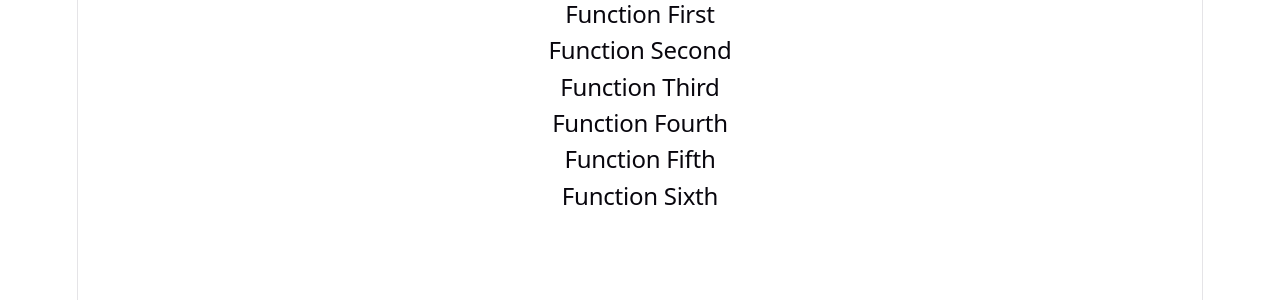
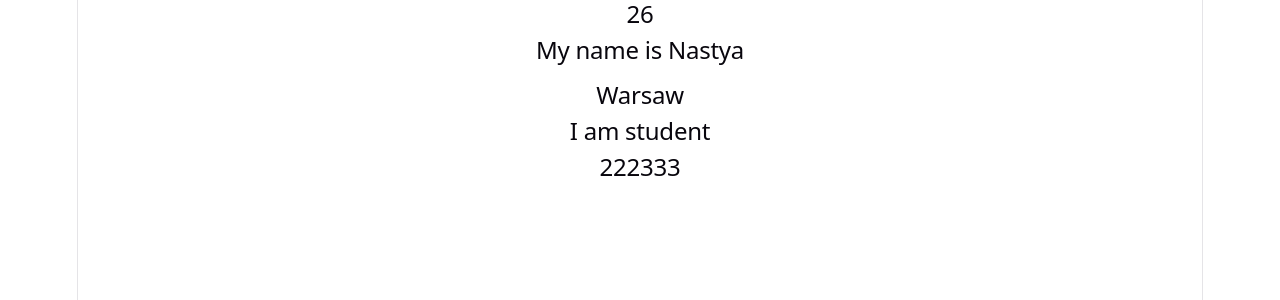
Before and after one commit to NnnastyaA/RRR, a React (Vite) app in the folder rrr-project/: page / in a window 1280 px wide. Shown: the top 300 px of the page. Built offline with nearby package versions, Linux system fonts and the light colour scheme.

Commit message:
added homework

```diff
--- a/rrr-project/src/App.jsx
+++ b/rrr-project/src/App.jsx
@@ -3,27 +3,9 @@ import reactLogo from "./assets/react.svg";
 import viteLogo from "./assets/vite.svg";
 import heroImg from "./assets/hero.png";
 import "./App.css";
-
-export const CompFirst = () => {
-  return <h2>Function First</h2>;
-};
-
-export const CompSecond = () => {
-  return <h2>Function Second</h2>;
-};
-
-export const CompThird = () => {
-  return <h2>Function Third</h2>;
-};
-
-export const CompFourth = () => {
-  return <h2>Function Fourth</h2>;
-};
-
-export const CompFifth = () => {
-  return <h2>Function Fifth</h2>;
-};
-
-export const CompSixth = () => {
-  return <h2>Function Sixth</h2>;
-};
+import CompFirst from "./CompFirst.jsx";
+import CompSecond from "./CompSecond.jsx";
+import CompThird from "./CompThird.jsx";
+import CompFourth from "./CompFourth.jsx";
+import CompFifth from "./CompFifth.jsx";
+import CompSixth from "./CompSixth.jsx";
--- /dev/null
+++ b/rrr-project/src/CompFifth.jsx
@@ -0,0 +1,5 @@
+const CompFifth = ({ fun }) => {
+  return <h2>{fun()}</h2>;
+};
+
+export default CompFifth;
--- /dev/null
+++ b/rrr-project/src/CompFirst.jsx
@@ -0,0 +1,5 @@
+const CompFirst = ({num}) => {
+  return <h2>{num}</h2>;
+};
+
+export default CompFirst;
--- /dev/null
+++ b/rrr-project/src/CompFourth.jsx
@@ -0,0 +1,5 @@
+const CompFourth = ({obj}) => {
+  return <h2>{obj.city}</h2>;
+};
+
+export default CompFourth;
--- /dev/null
+++ b/rrr-project/src/CompSecond.jsx
@@ -0,0 +1,5 @@
+const CompSecond = ({ str }) => {
+  return <h2>{str}</h2>;
+};
+
+export default CompSecond;
--- /dev/null
+++ b/rrr-project/src/CompSixth.jsx
@@ -0,0 +1,5 @@
+const CompSixth = ({ arr }) => {
+  return <h2>{arr}</h2>;
+};
+
+export default CompSixth;
--- /dev/null
+++ b/rrr-project/src/CompThird.jsx
@@ -0,0 +1,5 @@
+const CompThird = ({state}) => {
+  return <h2>{state}</h2>;
+};
+
+export default CompThird;
--- a/rrr-project/src/main.jsx
+++ b/rrr-project/src/main.jsx
@@ -1,22 +1,20 @@
 import { StrictMode } from "react";
 import { createRoot } from "react-dom/client";
 import "./index.css";
-import {
-  CompFirst,
-  CompSecond,
-  CompThird,
-  CompFourth,
-  CompFifth,
-  CompSixth,
-} from "./App.jsx";
+import CompFirst from "./CompFirst.jsx";
+import CompSecond from "./CompSecond.jsx";
+import CompThird from "./CompThird.jsx";
+import CompFourth from "./CompFourth.jsx";
+import CompFifth from "./CompFifth.jsx";
+import CompSixth from "./CompSixth.jsx";
 
 createRoot(document.getElementById("root")).render(
   <StrictMode>
-    <CompFirst />
-    <CompSecond />
-    <CompThird />
-    <CompFourth />
-    <CompFifth />
-    <CompSixth />
+    <CompFirst num={26} />
+    <CompSecond str={"My name is Nastya"} />
+    <CompThird state={true} />
+    <CompFourth obj={{ name: "Nastya", city: "Warsaw" }} />
+    <CompFifth fun={() => "I am student"} />
+    <CompSixth arr={[2, 22, 3, 33]} />
   </StrictMode>,
 );
```
